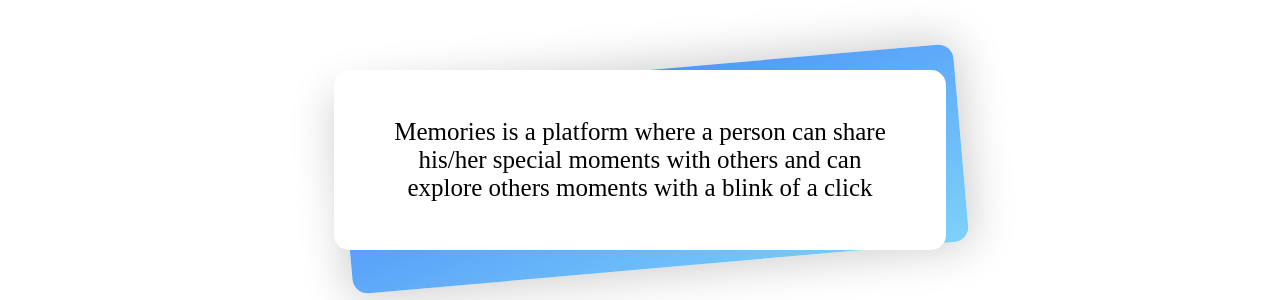
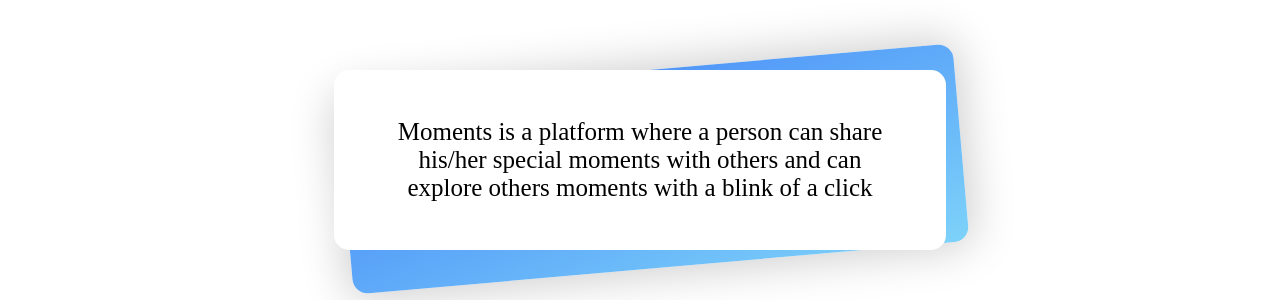
Before and after one commit to rishabh28920/moments, a React (Vite) app in the folder frontend/: page /about in a window 1280 px wide. Shown: the part 246-546 px from the top of the page. Built offline with nearby package versions, Linux system fonts and the light colour scheme.

Commit message:
About page update

```diff
--- a/frontend/src/pages/about/About.jsx
+++ b/frontend/src/pages/about/About.jsx
@@ -6,7 +6,7 @@ function About() {
 
         <div class="container">
             <p class="card" style={{color: "black"}}>
-                Memories is a platform where a person can share his/her special moments with others and can explore others moments with a blink of a click
+                Moments is a platform where a person can share his/her special moments with others and can explore others moments with a blink of a click
             </p>
         </div>
 
```
